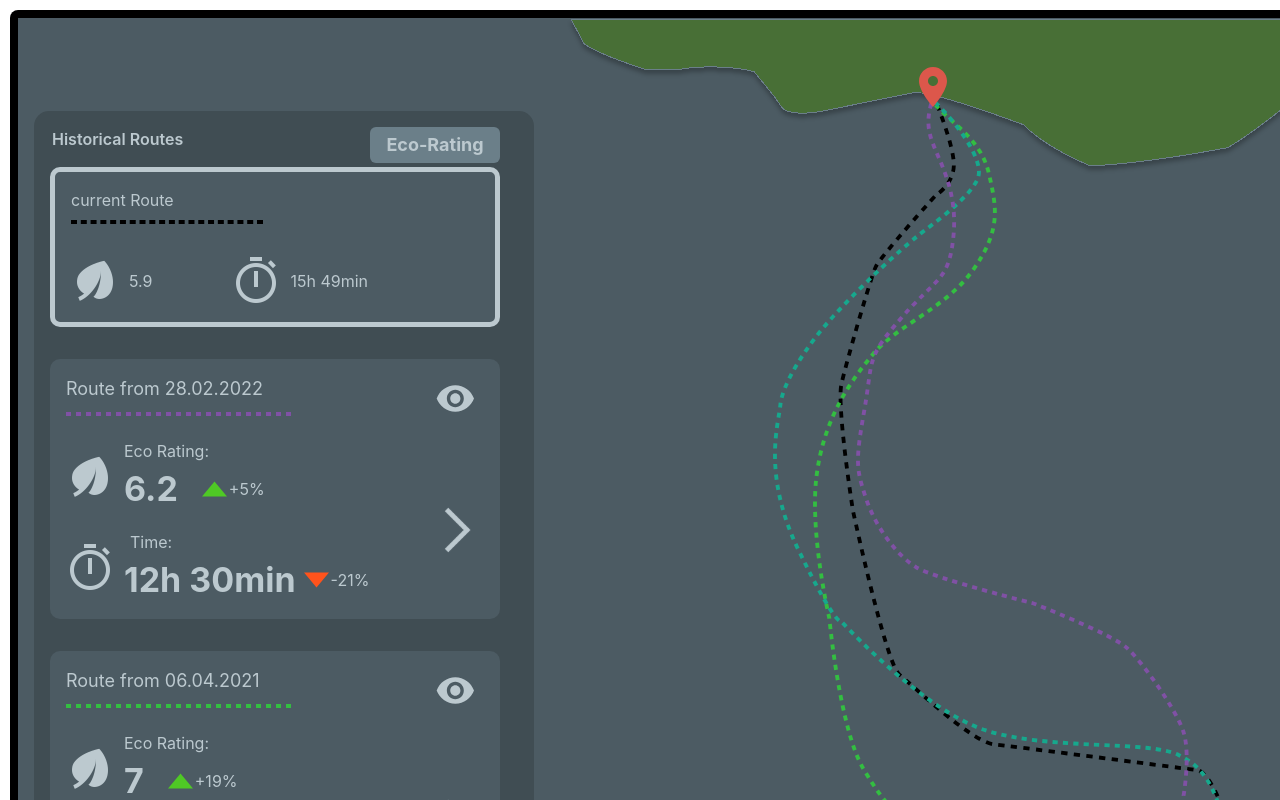
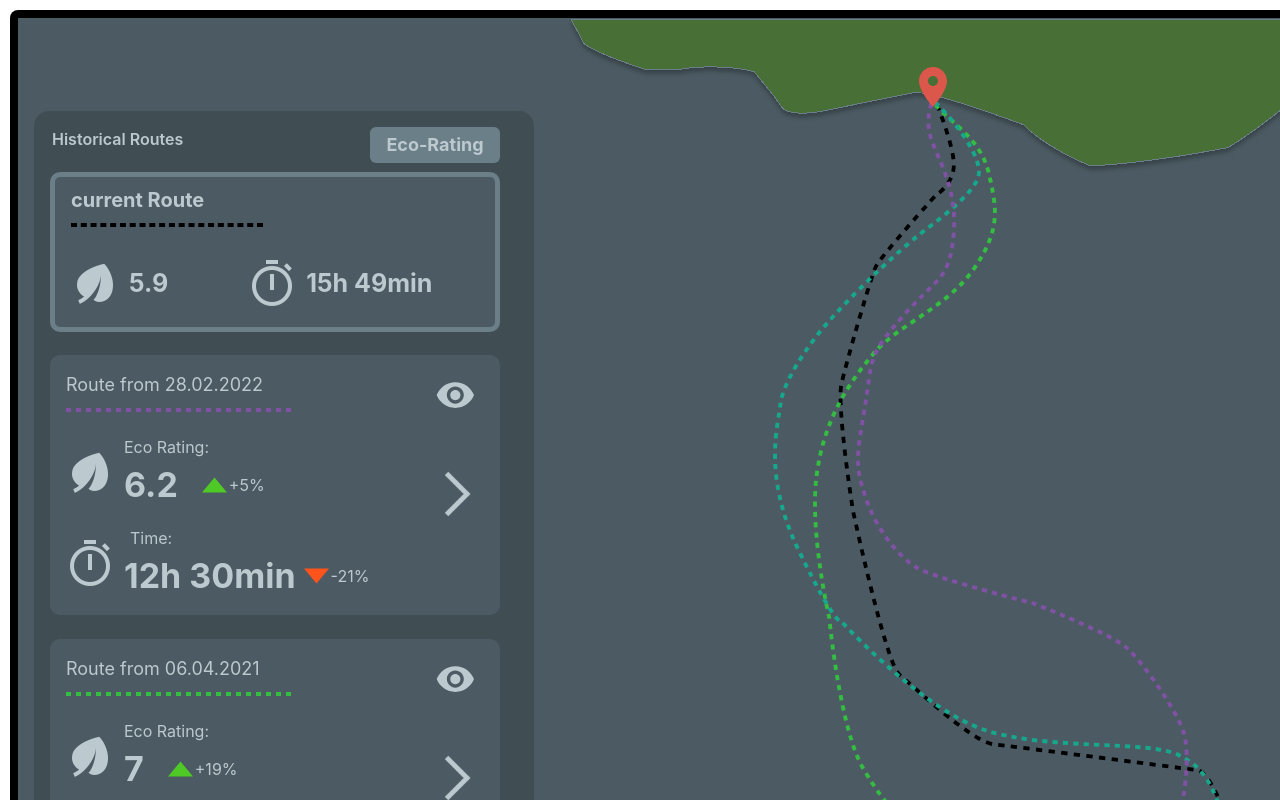
Before and after one commit to Trallianz/MariData_HEI, a React (Create React App) app in the folder maridata/: page / in a window 1280 px wide. Shown: the top 800 px of the page. Built offline with nearby package versions, Linux system fonts and the light colour scheme.

Commit message:
added visual improvements

```diff
--- a/maridata/src/components/CurrentRoute.css
+++ b/maridata/src/components/CurrentRoute.css
@@ -5,10 +5,11 @@
     flex-direction: column;
     background-color: var(--color-gray-1);
     margin: 0em 1em;
-    padding: 1em;
+    padding: 0.5em 1em;
     border-width: 5px;
-    border-color: var(--color-gray-3);
+    border-color: var(--color-gray-2);
     border-radius: 10px;
+    font-weight: bold;
 }
 
 .current_route_name_and_line{
@@ -19,9 +20,17 @@
     padding-bottom: 100;
 }
 
+.current_route_name_and_line > p{
+   font-size: 20px;
+}
+
 .current_route_eco_and_time{
     display: flex;
     flex-direction: row;
+}
+
+.current_route_eco_and_time p{
+    font-size: 25px;
 }
 
 
--- a/maridata/src/components/CurrentRoute.tsx
+++ b/maridata/src/components/CurrentRoute.tsx
@@ -37,7 +37,7 @@ const CurrentRoute = () => {
     return (
         <div className='current_route'>
             <div className='current_route_name_and_line'>
-                <div>current Route</div>
+                <p>current Route</p>
                 <div className='pt-2 pb-8 w-48'>
                     <RouteLine color={shipProp.currentRoute.route_color} />
                 </div>
--- a/maridata/src/components/RoutenPanel.css
+++ b/maridata/src/components/RoutenPanel.css
@@ -4,7 +4,9 @@
     display: flex;
     flex-direction: column;
     background-color: var(--color-gray-1);
-    margin: 2em 1em;
+    margin-bottom: 1.5em;
+    margin-left: 1em;
+    margin-right: 1em;
     padding: 1em;
     border-radius: 10px;
 }
@@ -158,3 +160,7 @@
 .time_comparison > img{
     padding-right: 2px;
 }
+
+.routen_panel_arrow{
+    padding-bottom: 4em;
+}
--- a/maridata/src/components/RoutenPanelList.css
+++ b/maridata/src/components/RoutenPanelList.css
@@ -1,6 +1,6 @@
 .route_panel_list_routes{
     width: 500px;
-    height: 850px;
+    height: 880px;
     background-color: var(--color-gray-0);
     margin: 1em 1em;
     padding-top: 1em;
@@ -13,15 +13,8 @@
     padding-left: 2px;
 }
 
-.route_panel_dropdown{
-    background-color: blue;
-
-}
-
-
-
-.route_panel_dropdown:focus{
-    background-color: red;
+.route_panel_{
+    margin-bottom: 5px;
 }
 
 .route_panel_dropdown > button:focus{
@@ -34,7 +27,14 @@
 
 
 .current_route_div{
+    padding-bottom: 1.45em;
+}
 
+.route_panel_{
+    padding-left: 1em;
+    padding-bottom: 1em;
+    display: flex;
+    flex-direction: row;
 }
 
 .alternative_routes{
@@ -58,13 +58,6 @@
 	background-color: var(--color-gray-0);
 }
 
-.route_panel_{
-    padding-left: 1em;
-    padding-bottom: 1em;
-    display: flex;
-    flex-direction: row;
-}
-
 .route_panel_divider{
     width: 230px;
 }
```
